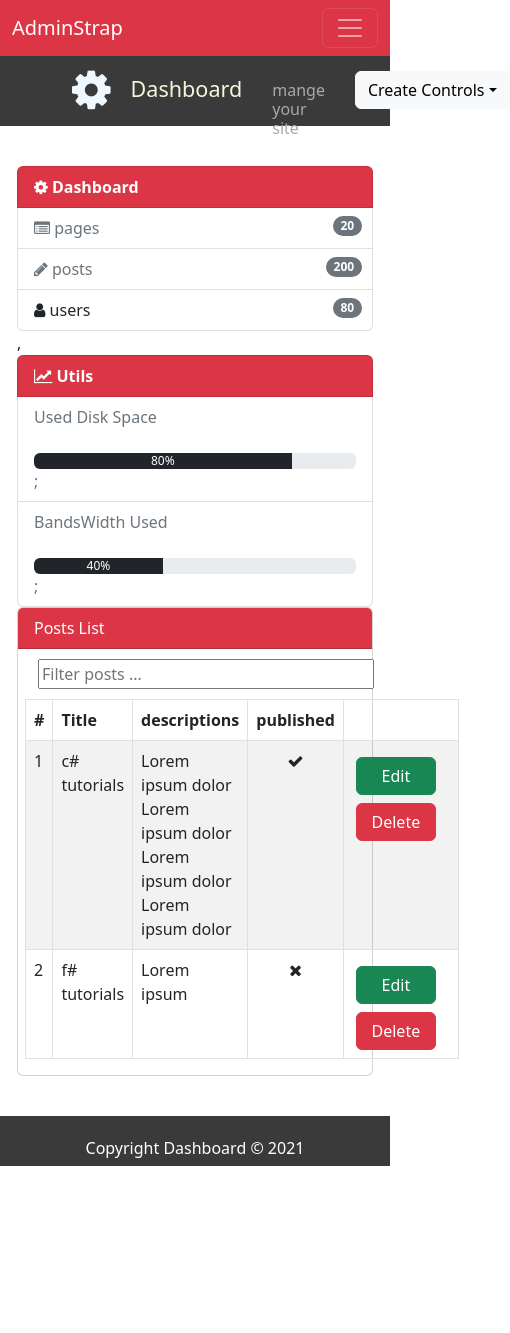
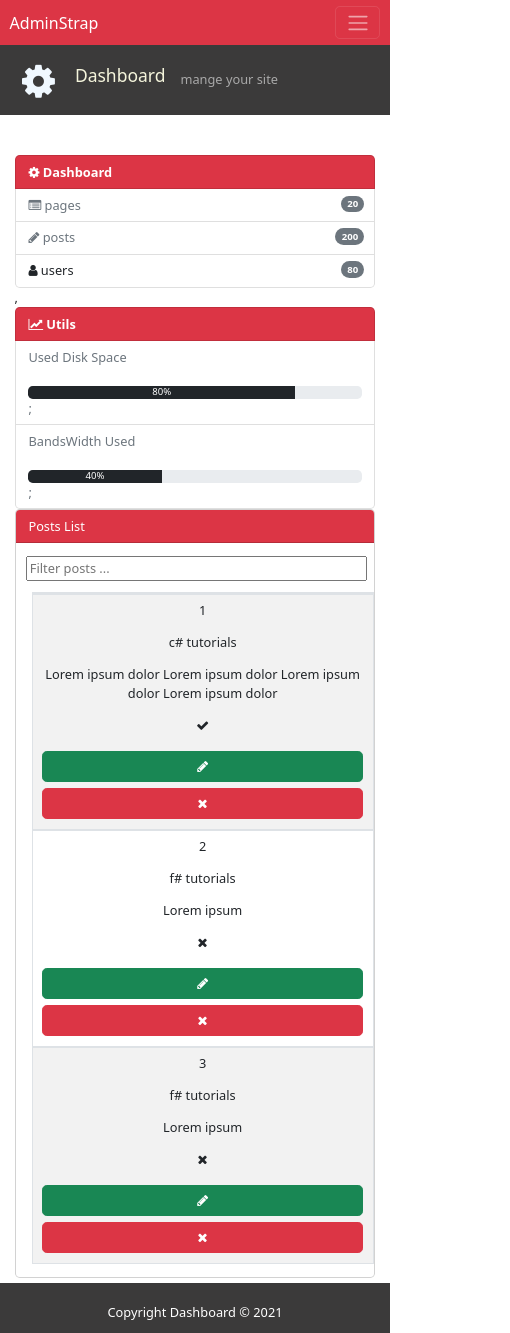
Before and after one commit to magdymaher129/react-admin-dashboard, a React (Create React App) app: page /posts in a window 390 px wide. Shown: the whole page, 510 px wide, since content can reach past the window. Before the commit the page ends 1166 px from the top, so only its background shows below. Built offline with nearby package versions, Linux system fonts and the light colour scheme.

Commit message:
make responsive site

```diff
--- a/src/components/Footers.js
+++ b/src/components/Footers.js
@@ -3,7 +3,7 @@ import { Card } from 'react-bootstrap'
 const Footers = () => {
   return (
     <div>
-      <div style={{backgroundColor:"#3b3a3a",height:"50px",color:"#fff", marginTop:"40px", }}>
+      <div style={{backgroundColor:"#3b3a3a",height:"50px",color:"#fff",position:'relative',bottom:'0px' }}>
 
       <Card.Body style={{borderRadius: '0px! important '}}>
 
--- a/src/components/Navbars.js
+++ b/src/components/Navbars.js
@@ -37,6 +37,26 @@ const Navbars = () => {
               <Link to='/posts' className="link">posts</Link>
               <Link to='/users' className="link">users</Link>
             </Nav>
+            <section>
+          <Dropdown >
+            <Dropdown.Toggle
+              variant='light'
+              id='dropdown-basic'
+              style={{ marginTop: "5px"}}
+            >
+              Create Controls
+            </Dropdown.Toggle>
+
+            <Dropdown.Menu>
+              <Dropdown.Item href='#/action-1' onClick={handleShow}>
+                Create Page
+              </Dropdown.Item>
+              <Dropdown.Item href='#/action-2' onClick={handlePostShow}>Create Post</Dropdown.Item>
+              <Dropdown.Item href='#/action-3' onClick={handleUserShow}>Create User</Dropdown.Item>
+            </Dropdown.Menu>
+          </Dropdown>
+
+        </section>
             <Nav>
               <Nav.Link eventKey={2} href='#memes'>
                 <span style={{ margin: "0 10px" }}>
@@ -59,30 +79,12 @@ const Navbars = () => {
       <section className='second-navbar '>
         <div className='nav-brand '>
           {" "}
-          <i className='fa fa-gear' style={{marginLeft:'50px',fontSize:'45px'}}></i>
+          <div></div>
+          <i className='fa fa-gear' style={{fontSize:'3rem'}}></i>
         </div>
         <h4 className='navbar-header'>Dashboard</h4>
-        <h6 className='nav-details'>mange your site</h6>
-        <section>
-          <Dropdown >
-            <Dropdown.Toggle
-              variant='light'
-              id='dropdown-basic'
-              style={{ marginTop: "5px"}}
-            >
-              Create Controls
-            </Dropdown.Toggle>
+        <h8 className='nav-details'>mange your site</h8>
 
-            <Dropdown.Menu>
-              <Dropdown.Item href='#/action-1' onClick={handleShow}>
-                Create Page
-              </Dropdown.Item>
-              <Dropdown.Item href='#/action-2' onClick={handlePostShow}>Create Post</Dropdown.Item>
-              <Dropdown.Item href='#/action-3' onClick={handleUserShow}>Create User</Dropdown.Item>
-            </Dropdown.Menu>
-          </Dropdown>
-
-        </section>
       </section>
     <CreatePage  show={show} setShow={setShow} handleClose={handleClose}/>
     <CreatePost  postshow={postshow} setPostShow={setPostShow} handlePostClose={handlePostClose}/>
--- a/src/components/PageLists.js
+++ b/src/components/PageLists.js
@@ -38,7 +38,7 @@ const PageLists = () => {
             marginBottom: "10px",
           }}
         >
-          Pages List
+          Pges List
         </Card.Header>
         <input
           type='text'
@@ -49,50 +49,39 @@ const PageLists = () => {
           striped
           hover
           bordered
-          style={{ width: "95%", marginLeft: "2%" }}
+          style={{ maxWidth: "90%", marginLeft: "2rem" }}
         >
           <thead>
-            <tr>
-              <th>#</th>
-              <th>page</th>
-
-              <th>published</th>
+            <tr className='row text-center'>
+              <th className='col-md-2 col-sm-12'>#</th>
+              <th className='col-md-6 col-sm-12 '> page</th>
+              <th className='col-md-2 col-sm-12'>published</th>
+              <th className='col-md-2 col-sm-12'> </th>
             </tr>
           </thead>
           <tbody>
             {pages.map((page) => {
               return (
-                <tr key={page.id}>
-                  <td style={{ width: "5%" }}>{page.id}</td>
-                  <td style={{ width: "20%" }}>{page.page}</td>
+                <tr key={page.id} className='row text-center'>
+                  <td className='col-md-2 col-sm-12'>{page.id}</td>
+                  <td className='col-md-6 col-sm-12 '>{page.page}</td>
 
-                  <td className='text-center' style={{ width: "5%" }}>
+                  <td className='col-md-2 col-sm-12 '>
                     {page.published ? (
                       <i class='fa fa-check' aria-hidden='true'></i>
                     ) : (
                       <i class='fa fa-times' aria-hidden='true'></i>
                     )}
                   </td>
-                  <td style={{ width: "15%" }}>
-                    {" "}
-                    <div className='row px-4'>
-                      <button
-                        className='btn btn-success col-6 my-2'
-                        style={{
-                          width: "80px",
-                          marginRight: "10px",
-                          height: "40px",
-                        }}
-                      >
+                  <td className='col-md-2 col-sm-12'>
+                    <div className='row px-3 '>
+                      <button className='btn btn-success my-1 col-12'>
                         {" "}
-                        Edit
+                        <i class='fa fa-pencil' aria-hidden='true'></i>
                       </button>
-                      <button
-                        className='btn btn-danger col-6 my-2'
-                        style={{ width: "80px", height: "40px" }}
-                      >
+                      <button className='btn btn-danger my-1 col-12'>
                         {" "}
-                        Delete
+                        <i class='fa fa-times' aria-hidden='true'></i>
                       </button>
                     </div>
                   </td>
--- a/src/components/PostsList.js
+++ b/src/components/PostsList.js
@@ -1,59 +1,103 @@
-import React from 'react'
-import {Table,Card} from 'react-bootstrap'
-const posts=[
+import React from "react";
+import { Table, Card } from "react-bootstrap";
+const posts = [
   {
-        id:"1",
+    id: "1",
     Title: "c# tutorials ",
-        descriptions: "Lorem ipsum dolor  Lorem ipsum dolor Lorem ipsum dolor Lorem ipsum dolor",
+    descriptions:
+      "Lorem ipsum dolor  Lorem ipsum dolor Lorem ipsum dolor Lorem ipsum dolor",
     published: true,
   },
   {
-        id:"2",
+    id: "2",
     Title: "f# tutorials ",
     descriptions: "Lorem ipsum  ",
     published: false,
   },
-]
+  {
+    id: "3",
+    Title: "f# tutorials ",
+    descriptions: "Lorem ipsum  ",
+    published: false,
+  },
+];
 
 const PostsList = () => {
   return (
     <div>
-         <Card   >
-          <Card.Header style={{ backgroundColor:'#dc3545',color:'#fff',marginBottom:'10px' }}>Posts List</Card.Header>
-         <input type="text" placeholder="Filter posts ..."  style={{ marginBottom:'10px',width:'95%',marginLeft:'20px' }}/>
-           <Table striped  hover bordered style={{ width:'95%',marginLeft:'2%' }}>
+      <Card>
+        <Card.Header
+          style={{
+            backgroundColor: "#dc3545",
+            color: "#fff",
+            marginBottom: "1rem",
+          }}
+        >
+          Posts List
+        </Card.Header>
+        <input
+          type='text'
+          placeholder='Filter posts ...'
+          style={{ marginBottom: "0.8rem", width: "95%", marginLeft: "0.8rem" }}
+        />
+        <Table
+          striped
+          hover
+          bordered
+          style={{ maxWidth: "90%", marginLeft: "2rem" }}
+        >
           <thead>
-            <tr>
-              <th>#</th>
-              <th>Title</th>
-              <th>descriptions</th>
-              <th>published</th>
-    <th></th>
+            <tr className='row text-center'>
+              <th className='col-md-2 col-sm-12'>#</th>
+              <th className='col-md-2 col-sm-12'>Title</th>
+              <th className='col-md-4 col-sm-12'>descriptions</th>
+              <th className='col-md-2 col-sm-12'>published</th>
+              <th className='col-md-2 col-sm-12'></th>
             </tr>
           </thead>
           <tbody>
-          {posts.map(post => {
-
-        return (    <tr key={post.id} >
-              <td style={{width:'5%'}}>{post.id}</td>
-              <td style={{width:'15%'}}>{post.Title}</td>
-              <td style={{wordWrap: 'breakWord',width:'15%'}}>{post.descriptions}</td>
-              <td  className='text-center' style={{wordWrap: 'breakWord',width:'15%'}}>{post.published?<i class="fa fa-check" aria-hidden="true"></i>:<i class="fa fa-times" aria-hidden="true"></i>}</td>
-              <td style={{width:'15%'}}><div className='row px-3 '><button className='btn btn-success col-10 my-2' style={{width:'80px',marginRight:'10px'}} > Edit</button>
-      <button className='btn btn-danger col-10'style={{width:'80px'}}> Delete</button></div></td>
-            </tr>)
-          }
-
-         )}{
-
-         }
-
+            {posts.map((post) => {
+              return (
+                <tr key={post.id} className='row text-center'>
+                  <td className='col-md-2 col-sm-12'>{post.id}</td>
+                  <td className='col-md-2 col-sm-12'>{post.Title}</td>
+                  <td
+                    className='col-md-4 col-sm-12'
+                    style={{ wordWrap: "breakWord" }}
+                  >
+                    {post.descriptions}
+                  </td>
+                  <td
+                    className='text-center col-md-2 col-sm-12'
+                    style={{ wordWrap: "breakWord" }}
+                  >
+                    {post.published ? (
+                      <i class='fa fa-check' aria-hidden='true'></i>
+                    ) : (
+                      <i class='fa fa-times' aria-hidden='true'></i>
+                    )}
+                  </td>
+                  <td className='col-md-2 col-sm-12'>
+                    <div className='row px-3 '>
+                      <button className='btn btn-success my-1 col-12'>
+                        {" "}
+                        <i class='fa fa-pencil' aria-hidden='true'></i>
+                      </button>
+                      <button className='btn btn-danger my-1 col-12'>
+                        {" "}
+                        <i class='fa fa-times' aria-hidden='true'></i>
+                      </button>
+                    </div>
+                  </td>
+                </tr>
+              );
+            })}
+            {}
           </tbody>
         </Table>
       </Card>
     </div>
-      )
-    }
+  );
+};
 
-
-export default PostsList
+export default PostsList;
--- a/src/components/TabledData.js
+++ b/src/components/TabledData.js
@@ -1,65 +1,67 @@
-import React from 'react'
-import {Table,Card} from 'react-bootstrap'
+import React from "react";
+import { Table, Card } from "react-bootstrap";
 
-const users=[
+const users = [
   {
-      id:"1",
+    id: "1",
     FirstName: "John",
     SecondName: "Doe",
     email: "john@example.com",
   },
   {
-    id:"2",
+    id: "2",
     FirstName: "mark",
     SecondName: "peter",
     email: "peter@example.com",
   },
   {
-  id:"3",
+    id: "3",
     FirstName: "sam",
     SecondName: "neil",
     email: "sam@example.com",
   },
   {
-  id:"4",
+    id: "4",
     FirstName: "well",
     SecondName: "smith",
     email: "smith@example.com",
   },
-
-]
-
+];
 
 const TabledData = () => {
-  console.log(users[0].id)
+  console.log(users[0].id);
   return (
     <div>
-     <Card   >
-      <Card.Header style={{ backgroundColor:'#dc3545',color:'#fff' }}>Last emails </Card.Header>
-       <Table striped  bordered hover >
+      <Card>
+        <Card.Header style={{ backgroundColor: "#dc3545", color: "#fff" }}>
+          Last emails{" "}
+        </Card.Header>
+        <Table
+          striped
+          bordered
+          hover
+          style={{ maxWidth: "90%", marginLeft: "2rem" }}
+        >
           <thead>
-        <tr>
-          <th>#</th>
-          <th>First Name</th>
-          <th>Last Name</th>
-          <th>Email</th>
-
+            <tr className='row text-center'>
+              <th className='col-md-2 col-sm-12'>#</th>
+              <th className='col-md-3 col-sm-12'>First Name</th>
+              <th className='col-md-3 col-sm-12'>Last Name</th>
+              <th className='col-md-4 col-sm-12'>Email</th>
             </tr>
           </thead>
           <tbody>
-      {users.map(user => {
-
-    return (    <tr key={user.id}>
-          <td>{user.id}</td>
-          <td>{user.FirstName}</td>
-          <td>{user.SecondName}</td>
-          <td>{user.email}</td>
-        </tr>)
-      }
-
-     )}{
-
-     }
+            {users.map((user) => {
+              return (
+                <tr key={user.id} className='row text-center'>
+                  <td className='col-md-2 col-sm-12'>{user.id}</td>
+                  <td className='col-md-3 col-sm-12'>{user.FirstName}</td>
+                  <td className='col-md-3 col-sm-12'>{user.SecondName}</td>
+                  <td className='col-md-4 col-sm-12'>{user.email}</td>
+                </tr>
+              );
+            })}
+            {}
 
             {/* <tr>
           <td>1</td>
@@ -89,7 +91,7 @@ const TabledData = () => {
         </Table>
       </Card>
     </div>
-  )
-}
+  );
+};
 
-export default TabledData
+export default TabledData;
--- a/src/components/UsersLists.js
+++ b/src/components/UsersLists.js
@@ -33,26 +33,36 @@ const UsersLists = () => {
       <Card  >
       <Card.Header style={{ backgroundColor:'#dc3545',color:'#fff',marginBottom:'10px' }}>Users List</Card.Header>
       <input type="text" placeholder="Filter users ..."  style={{ marginBottom:'10px',width:'95%',marginLeft:'20px' }}/>
-       <Table striped bordered hover  style={{ width:'95%',marginLeft:'2%' }}>
+       <Table striped bordered hover   style={{ maxWidth: "90%", marginLeft: "2rem" }}>
       <thead>
-        <tr>
-          <th>#</th>
-          <th>First Name</th>
-          <th>Last Name</th>
-          <th>Email</th>
-          <th></th>
+        <tr className='row text-center'>
+          <th className='col-md-2 col-sm-12'>#</th>
+          <th className='col-md-2 col-sm-12'>First Name</th>
+          <th className='col-md-2 col-sm-12'>Last Name</th>
+          <th className='col-md-4 col-sm-12'>Email</th>
+          <th className='col-md-2 col-sm-12'></th>
         </tr>
       </thead>
       <tbody>
       {users.map(user => {
 
-return (    <tr key={user.id} style={{height:'50px'}}>
-      <td style={{width:'5%'}}>{user.id}</td>
-      <td style={{width:'15%'}}>{user.FirstName}</td>
-      <td style={{width:'15%'}}>{user.SecondName}</td>
-      <td  style={{ width:'15%' }}>{user.email}</td>
-     <td style={{width:'15%'}}> <div className='row px-4 ' ><button className='btn btn-success col-10 my-2' style={{width:'80px',marginRight:'10px'}} > Edit</button>
-      <button className='btn btn-danger col-10'style={{width:'80px'}}> Delete</button></div></td>
+return (    <tr key={user.id} className='row text-center'>
+      <td className='col-md-2 col-sm-12'>{user.id}</td>
+      <td className='col-md-2 col-sm-12'>{user.FirstName}</td>
+      <td className='col-md-2 col-sm-12'>{user.SecondName}</td>
+      <td  className='col-md-4 col-sm-12'>{user.email}</td>
+      <td className='col-md-2 col-sm-12'>
+                    <div className='row px-3 '>
+                      <button className='btn btn-success my-1 col-12'>
+                        {" "}
+                        <i class='fa fa-pencil' aria-hidden='true'></i>
+                      </button>
+                      <button className='btn btn-danger my-1 col-12'>
+                        {" "}
+                        <i class='fa fa-times' aria-hidden='true'></i>
+                      </button>
+                    </div>
+                  </td>
     </tr>)
   }
 
--- a/src/index.css
+++ b/src/index.css
@@ -1,66 +1,85 @@
 body {
-  padding:0;
+  padding: 0;
   margin: 0;
-  font-family: -apple-system, BlinkMacSystemFont, 'Segoe UI', 'Roboto', 'Oxygen',
-  'Ubuntu', 'Cantarell', 'Fira Sans', 'Droid Sans', 'Helvetica Neue',
-  sans-serif;
+  font-family: -apple-system, BlinkMacSystemFont, "Segoe UI", "Roboto", "Oxygen",
+    "Ubuntu", "Cantarell", "Fira Sans", "Droid Sans", "Helvetica Neue",
+    sans-serif;
   -webkit-font-smoothing: antialiased;
   -moz-osx-font-smoothing: grayscale;
   min-height: 100vh;
 }
-html{
+html {
   box-sizing: border-box;
-  padding:0;
+  padding: 0;
   margin: 0;
+  font-size: 100%;
 }
 
-.second-navbar{
+.second-navbar {
   height: 70px;
 
-  background-color:#3b3a3a !important;
+  background-color: #3b3a3a !important;
   display: grid;
-  grid-template-columns:1fr 1fr 8fr 2fr 1fr  ;
-  padding-top:10px;
+  grid-template-columns: 1fr 1fr 5fr 2fr 1fr;
+  padding-top: 10px;
 }
-.navbar-header{
-  color:beige;
-  padding-left: 20px ;
+.navbar-header {
+  color: beige;
+  padding-left: 20px;
   margin-top: 10px;
 }
-.NavDropdown{
+.NavDropdown {
   position: absolute;
-left:55%;
-
+  left: 55%;
 }
-.nav-details{
-  color:darkgray;
-  margin: 15px 30px;
-
+.nav-details {
+  color: darkgray;
+  margin: 15px;
 }
-.nav-brand{
+.nav-brand {
   margin-left: 22px;
 
   font-size: 36px;
   color: aliceblue;
 }
-.panelBox{
+.panelBox {
   text-align: center;
   padding: 15px 0px;
-margin: 10px;
-  height:100px;
+  margin: 10px;
+  height: 100px;
 
-  background-color:#f2f2f2;
+  background-color: #f2f2f2;
 }
-.link{
+.link {
   list-style: none;
   text-decoration: none;
-  color:aliceblue;
+  color: aliceblue;
   margin-left: 20px;
   padding: 5px;
   border-radius: 10px;
 }
-.link:hover{
-  color:black;
+.link:hover {
+  color: black;
   font-weight: bold;
   background-color: lightgray;
 }
+
+@media screen and (max-width: 740px) {
+  html {
+    font-size: 80%;
+  }
+  table {
+    max-width: 50%;
+  }
+  th {
+    display: none;
+  }
+}
+@media screen and (max-width: 400px) {
+  html {
+    font-size: 80%;
+  }
+  table {
+    max-width: 50%;
+  }
+}
--- a/src/pages/home.js
+++ b/src/pages/home.js
@@ -13,7 +13,7 @@ const Home = () => {
       <header className='App-header'>
         <Navbars />
 
-        <div className='row' style={{ margin: "40px 5px  5px 5px" }}>
+        <div className='row' style={{ margin: "40px 5px  5px 5px"}}>
           <div className='col-md-3'>
             <Side />
           </div>
@@ -21,7 +21,7 @@ const Home = () => {
             <Panel />
           </div>
         </div>
-        <div className='row' style={{ margin: "40px 5px  5px 5px" }}>
+        <div className='row' style={{ margin: "10px 5px  5px 5px" , minHeight: 'calc(100vh - 50px)' }}>
           <div className='col-md-3'>
             <Used />
           </div>
--- a/src/pages/posts.js
+++ b/src/pages/posts.js
@@ -1,32 +1,32 @@
-import React from 'react'
-import Footers from '../components/Footers'
-import Navbars from '../components/Navbars'
-import PostsList from '../components/PostsList'
-import Side from '../components/Side'
-import TabledData from '../components/TabledData'
-import Used from '../components/Used'
+import React from "react";
+import Footers from "../components/Footers";
+import Navbars from "../components/Navbars";
+import PostsList from "../components/PostsList";
+import Side from "../components/Side";
+import TabledData from "../components/TabledData";
+import Used from "../components/Used";
 
 function Posts() {
   return (
     <div className='App'>
-    <header className='App-header'>
       <Navbars />
 
-      <div className='row' style={{ margin: "40px 5px  5px 5px" , minHeight: 'calc(100vh - 50px)'}}>
+      <div
+        className='row'
+        style={{ margin: "40px 5px  5px 5px", minHeight: "calc(100vh - 50px)" }}
+      >
         <div className='col-md-3'>
           <Side />
           <Used />
         </div>
         <div className='col-md-9'>
-       <PostsList/>
+          <PostsList />
         </div>
       </div>
 
-    </header>
-    <Footers />
-  </div>
-
-  )
+      <Footers />
+    </div>
+  );
 }
 
-export default Posts
+export default Posts;
--- a/src/pages/users.js
+++ b/src/pages/users.js
@@ -1,31 +1,32 @@
-import React from 'react'
-import Footers from '../components/Footers'
-import Navbars from '../components/Navbars'
-import Side from '../components/Side'
-import TabledData from '../components/TabledData'
-import Used from '../components/Used'
-import UsersLists from '../components/UsersLists'
+import React from "react";
+import Footers from "../components/Footers";
+import Navbars from "../components/Navbars";
+import Side from "../components/Side";
+import TabledData from "../components/TabledData";
+import Used from "../components/Used";
+import UsersLists from "../components/UsersLists";
 
 const users = () => {
   return (
     <div className='App'>
-    <header className='App-header'>
       <Navbars />
 
-      <div className='row' style={{ margin: "40px 5px  5px 5px" , minHeight: 'calc(100vh - 50px)'}}>
+      <div
+        className='row'
+        style={{ margin: "40px 5px  5px 5px", minHeight: "calc(100vh - 50px)" }}
+      >
         <div className='col-md-3'>
           <Side />
           <Used />
         </div>
         <div className='col-md-9'>
-      <UsersLists/>
+          <UsersLists />
         </div>
       </div>
 
-    </header>
-    <Footers />
-  </div>
-  )
-}
+      <Footers />
+    </div>
+  );
+};
 
-export default users
+export default users;
```
Lines whose indentation alone changed are shown as unchanged.
